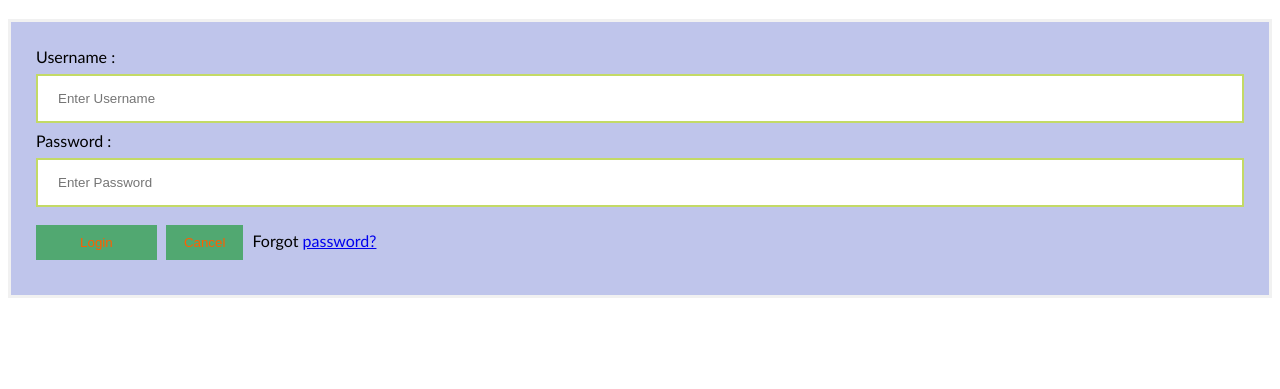
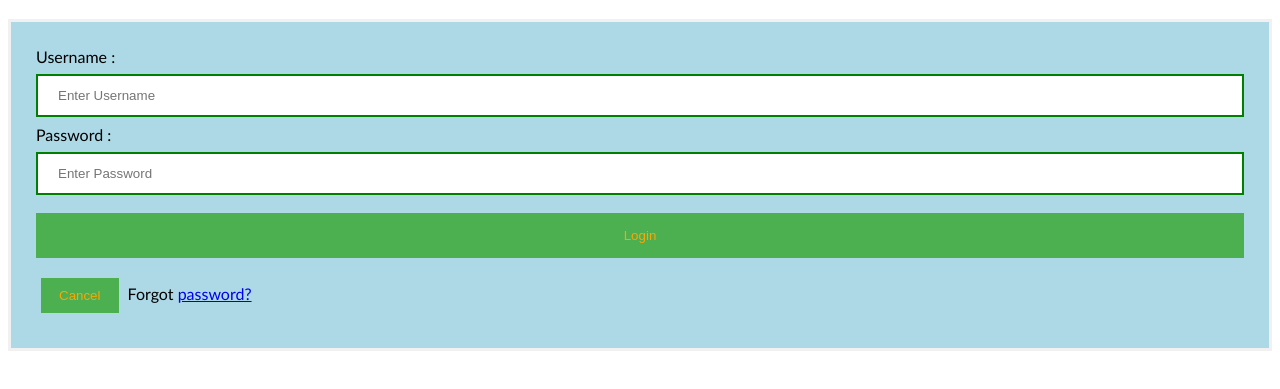
Before and after one commit to yokeshwaran-it19/qr, a plain HTML site: page index.html in a window 1280 px wide. Shown: the part 63-452 px from the top of the page. Drawn offline with Linux system fonts and the light colour scheme.

Commit message:
Update index.html

```diff
--- a/index.html
+++ b/index.html
@@ -9,10 +9,10 @@ Body {
   background-color: rgb(255, 255, 255);
 }
 button {
-       background-color: #51a871;
-       width: 10%;
-        color: rgb(255, 94, 0);
-        padding: 10px;
+       background-color: #4CAF50;
+       width: 100%;
+        color: orange;
+        padding: 15px;
         margin: 10px 0px;
         border: none;
         cursor: pointer;
@@ -23,9 +23,9 @@ button {
  input[type=text], input[type=password] {
         width: 100%;
         margin: 8px 0;
-        padding: 15px 20px;
+        padding: 12px 20px;
         display: inline-block;
-        border: 2px solid rgba(180, 209, 64, 0.799);
+        border: 2px solid green;
         box-sizing: border-box;
     }
  button:hover {
@@ -40,7 +40,7 @@ button {
 
  .container {
         padding: 25px;
-        background-color: rgba(173, 181, 230, 0.782);
+        background-color: lightblue;
     }
 </style>
 </head>
```
